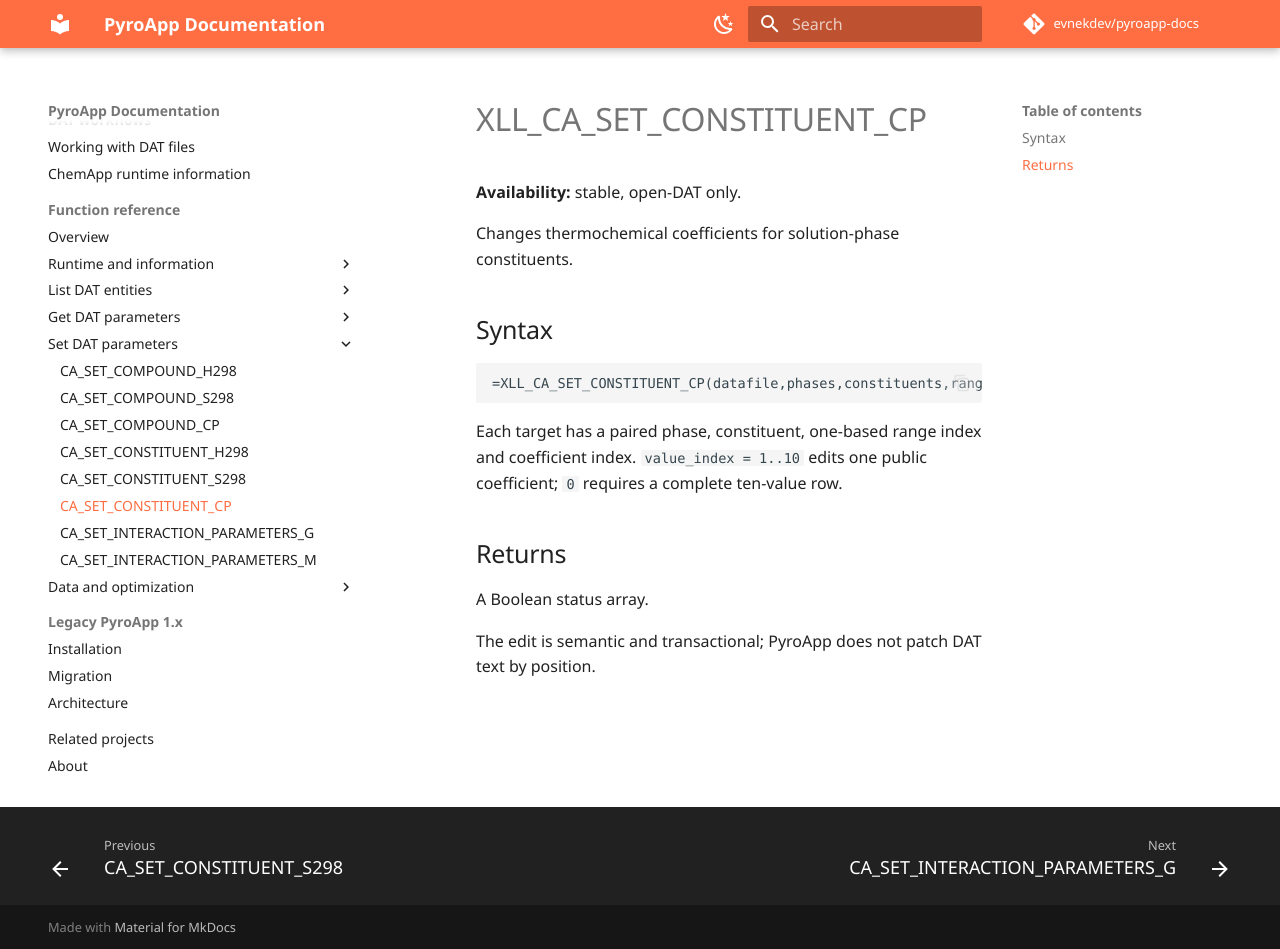
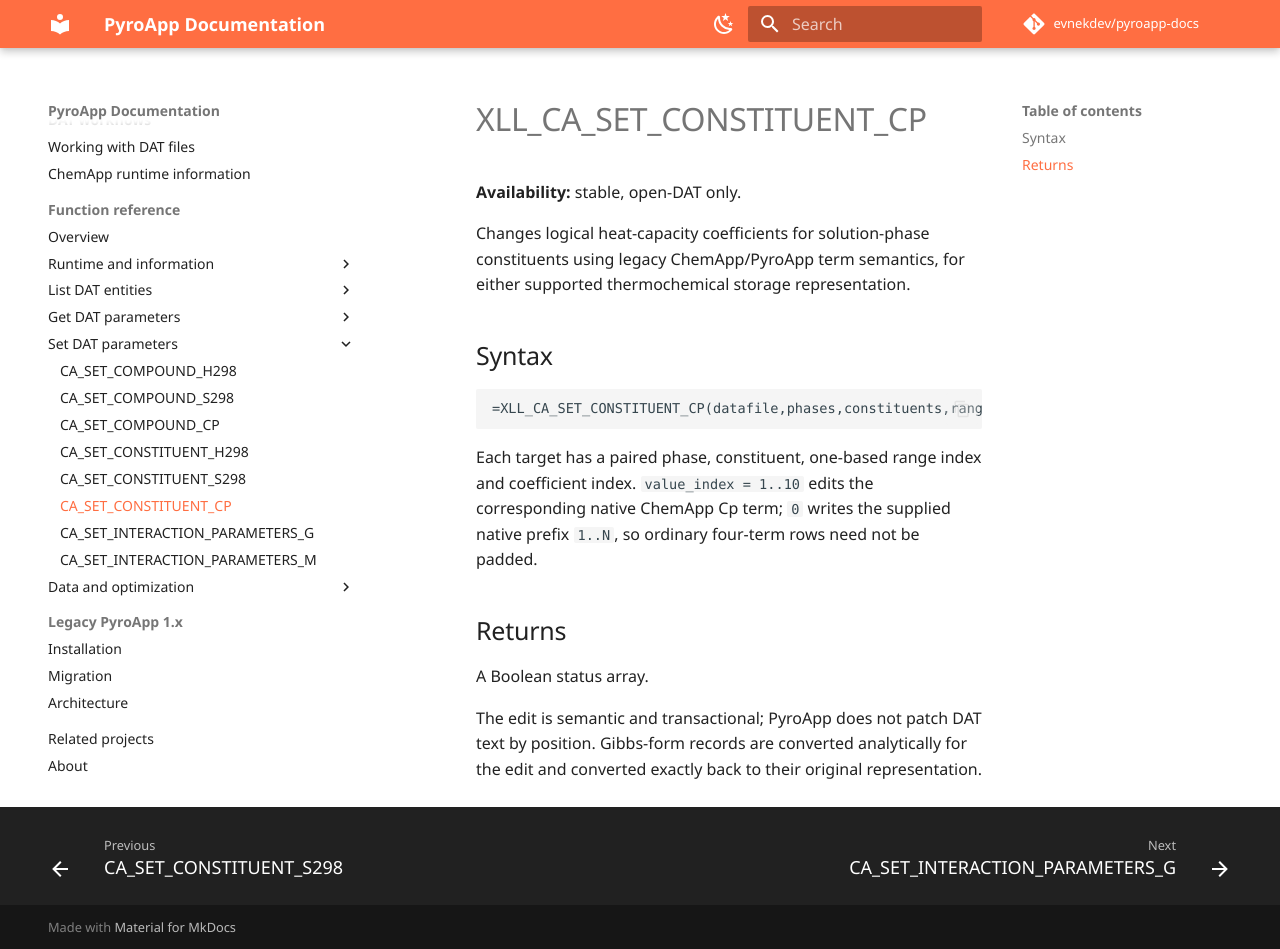
Before and after one commit to evnekdev/pyroapp-docs, an MkDocs documentation site: the page built from docs/functions/ca_set_constituent_cp.md, in a window 1280 px wide and 949 px high. Built offline with MkDocs 1.6.1 and Material for MkDocs 9.7.7, drawn with Linux system fonts in a browser that asks for light colours; some web fonts are replaced; comment, search, counter and statistics services are not loaded.

Commit message:
docs: document legacy Cp term parity

````diff
--- a/docs/functions/ca_set_constituent_cp.md
+++ b/docs/functions/ca_set_constituent_cp.md
@@ -2,7 +2,7 @@
 
 **Availability:** stable, open-DAT only.
 
-Changes thermochemical coefficients for solution-phase constituents.
+Changes logical heat-capacity coefficients for solution-phase constituents using legacy ChemApp/PyroApp term semantics, for either supported thermochemical storage representation.
 
 ## Syntax
 
@@ -10,10 +10,10 @@
 =XLL_CA_SET_CONSTITUENT_CP(datafile,phases,constituents,range_indices,value_indices,values,[update_token])
 ```
 
-Each target has a paired phase, constituent, one-based range index and coefficient index. `value_index = 1..10` edits one public coefficient; `0` requires a complete ten-value row.
+Each target has a paired phase, constituent, one-based range index and coefficient index. `value_index = 1..10` edits the corresponding native ChemApp Cp term; `0` writes the supplied native prefix `1..N`, so ordinary four-term rows need not be padded.
 
 ## Returns
 
 A Boolean status array.
 
-The edit is semantic and transactional; PyroApp does not patch DAT text by position.
+The edit is semantic and transactional; PyroApp does not patch DAT text by position. Gibbs-form records are converted analytically for the edit and converted exactly back to their original representation.
````
